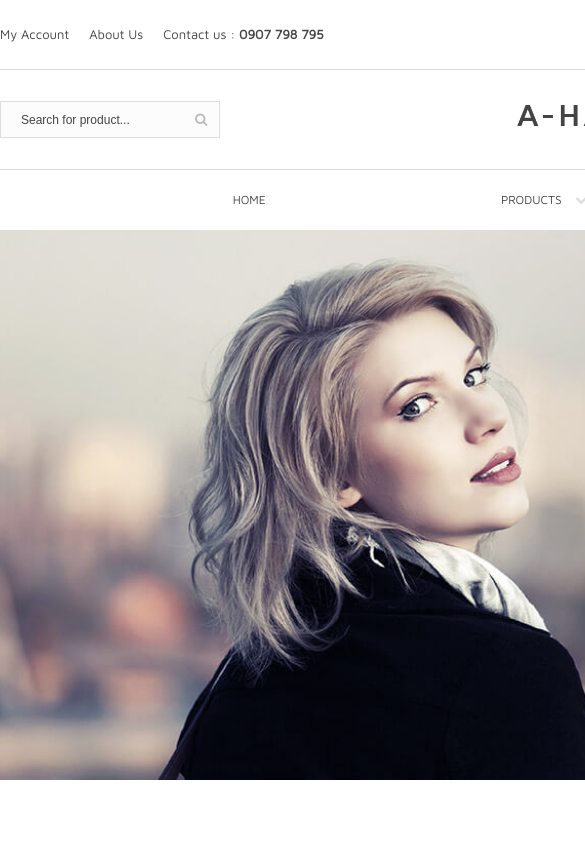
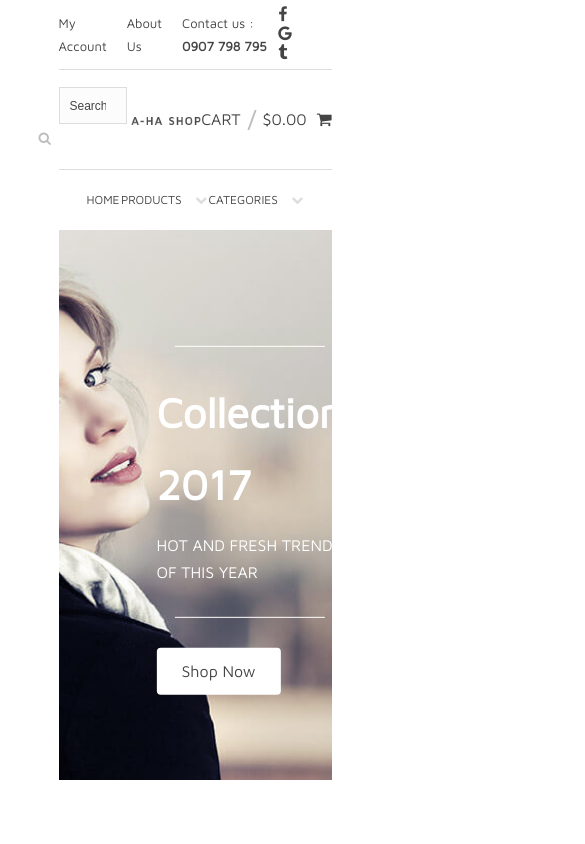
Before and after one commit to phucvo27/aha-clothing, a website: page index.html in a window 390 px wide. Shown: the top 844 px of the page, 585 px wide, since content can reach past the window. Drawn offline with Linux system fonts and the light colour scheme.

Commit message:
update body witdh , basic responsive

```diff
--- a/scss/base/_base.scss
+++ b/scss/base/_base.scss
@@ -16,6 +16,6 @@ html{
 body{
     font-family: 'Maven Pro', sans-serif;
     color: $color-text;
-    width: 115rem;
+    width: 70%;
     margin: 0 auto;
 }
--- a/scss/components/_navbar.scss
+++ b/scss/components/_navbar.scss
@@ -13,8 +13,8 @@
                     outline: none;
                     background-color: $color-lighter-grey;
                     border: .1rem solid $color-grey-2;
-                    width: 22rem;
-                    padding: 1rem 2rem;
+                    width: 95%;
+                    padding: 1rem 2rem 1rem 1rem;
                     &:active, &:focus{
                         outline: none;
                         border: .1rem solid $color-primary;
@@ -25,7 +25,7 @@
                     }
                 }
                 button {
-                    margin-left: -2.5rem;
+                    margin-left: -2rem;
                     border: none;
                     background-color: transparent;
                     color: $color-grey-3;
--- a/scss/layouts/_listProducts.scss
+++ b/scss/layouts/_listProducts.scss
@@ -4,4 +4,5 @@
     grid-template-columns: repeat(auto-fit, minmax(250px, 1fr));
     grid-row-gap: 1.5rem;
     grid-column-gap: 1.5rem;
+
 }
--- a/scss/pages/_homepage.scss
+++ b/scss/pages/_homepage.scss
@@ -1,4 +1,4 @@
 .best__seller{
     padding: 10rem 0;
-    width: 115rem;
+    width: 100%;
 }
```
Also changed, not shown: css/style.css.
